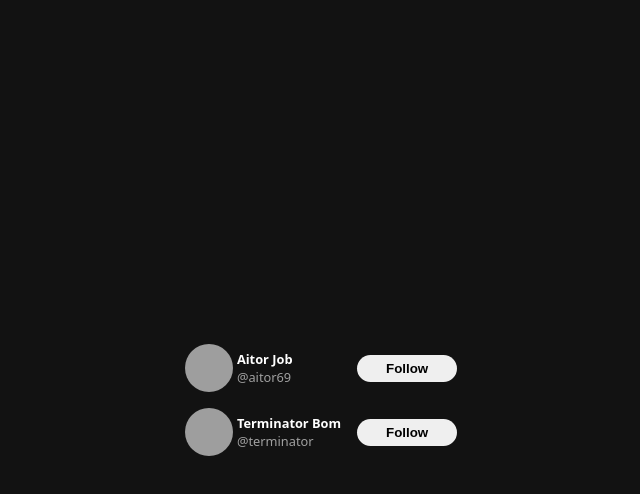
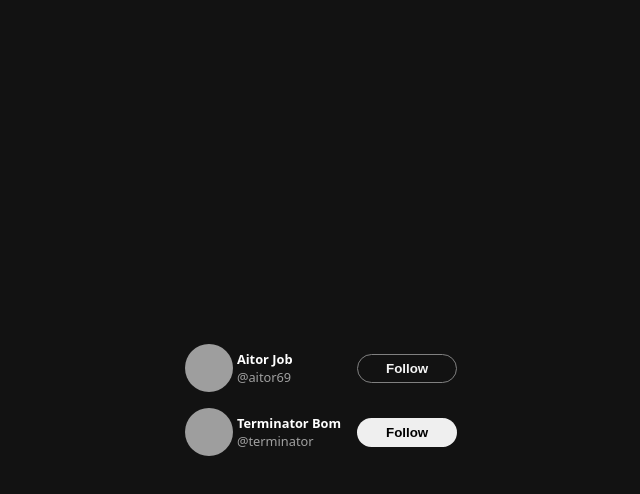
Before and after one commit to Espadv69/React_Beginner, a React (Vite) app in the folder 01-twitter-card/: page / in a window 1280 px wide. In both pictures the pointer is over the button 726 px from the left and 368 px from the top of the page. Shown: the top 494 px of the page, without its empty margins (319-959 px from the left). Built offline with nearby package versions, Linux system fonts and the light colour scheme; grey boxes are pictures that could not be loaded.

Commit message:
Enhance TwitterFollowCard button styles with hover effects and border

```diff
--- a/01-twitter-card/src/css/TwitterFollowCard.css
+++ b/01-twitter-card/src/css/TwitterFollowCard.css
@@ -31,10 +31,17 @@
   width: 100px;
   cursor: pointer;
   margin-left: 16px;
-  border: 0;
+  border: 0.5px solid transparent;
   border-radius: 100px;
   padding: 6px 16px;
   font-weight: bold;
+  transition: all .2s ease-in-out;
+}
+
+.tw-followCard-button:hover {
+  background: transparent;
+  color: whitesmoke;
+  border-color: gray;
 }
 
 .is-following {
```
